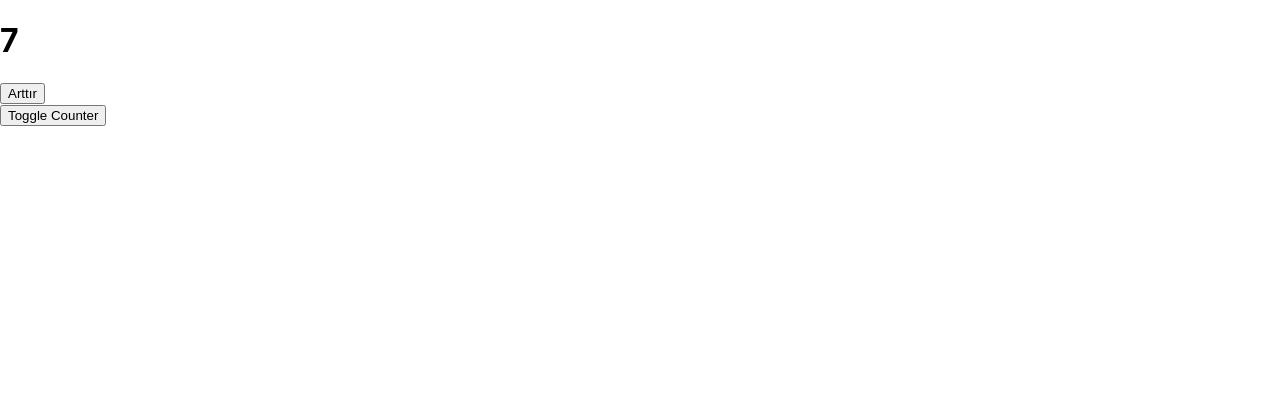
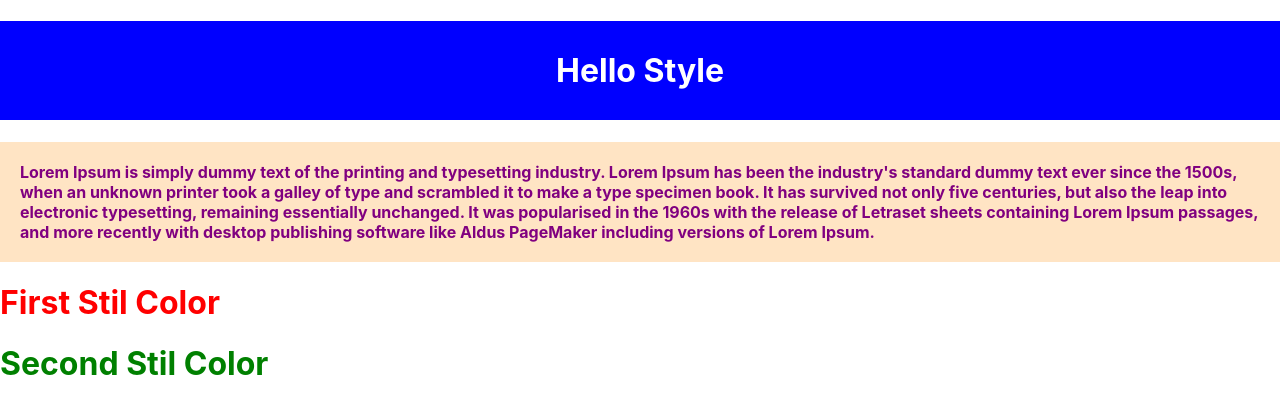
Before and after one commit to zehraikizler/react.js-dersleri, a React (Create React App) app in the folder React.Js/hello-react/: page / in a window 1280 px wide. Shown: the top 414 px of the page. Built offline with nearby package versions, Linux system fonts and the light colour scheme.

Commit message:
Stillendirme temelleri ogrenildi.

```diff
--- a/React.Js/hello-react/src/App.js
+++ b/React.Js/hello-react/src/App.js
@@ -1,5 +1,5 @@
 import './App.css';
-import {useState} from "react";
+// import {useState} from "react";
 // import Header from './Components/ders-01/Header';
 // import Components from './Components/ders-01/Components';
 // import User from "./Components/ders-02/User";
@@ -8,7 +8,10 @@
 // import InputExample from "./Components/ders-03/InputExample";
 // import Inputs from "./Components/ders-03/Inputs";
 // import Lifecycle from "./Components/ders-04/Lifecycle";
-import Unmount from "./Components/ders-04/Unmount";
+// import Unmount from "./Components/ders-04/Unmount";
+import UseStyle from "./Components/ders-05/UseStyle/stil";
+import FirstStil from "./Components/ders-05/FirstStil/stil";
+import SecondStil from "./Components/ders-05/SecondStil/stil";
 
 /*const friendsName = [
   {
@@ -31,7 +34,7 @@
 
 function App() {
 
-  const [isVisible, setIsVisible] = useState(true);
+  // const [isVisible, setIsVisible] = useState(true);
 
   return (
     <div>
@@ -68,8 +71,14 @@
         {/* ders-04 */}
         {/* <Lifecycle /> */}
 
-        {isVisible && <Unmount />}
-        <button onClick={() => setIsVisible(!isVisible)}>Toggle Counter</button>
+        {/* {isVisible && <Unmount />}
+        <button onClick={() => setIsVisible(!isVisible)}>Toggle Counter</button> */}
+
+        {/* ders-05 */}
+
+        <UseStyle />
+        <FirstStil />
+        <SecondStil />
 
     </div>
   );
--- /dev/null
+++ b/React.Js/hello-react/src/Components/ders-05/FirstStil/stil.js
@@ -0,0 +1,13 @@
+import styles from "./styles.module.css";
+
+console.log(styles);
+
+function FirstStil() {
+    return (
+        <div>
+            <h1 className={styles.title}>First Stil Color</h1>
+        </div>
+    );
+}
+
+export default FirstStil;
--- /dev/null
+++ b/React.Js/hello-react/src/Components/ders-05/FirstStil/styles.module.css
@@ -0,0 +1,3 @@
+.title{
+    color: red;
+}
--- /dev/null
+++ b/React.Js/hello-react/src/Components/ders-05/SecondStil/stil.js
@@ -0,0 +1,13 @@
+import styles from "./styles.module.css";
+
+console.log(styles);
+
+function SecondStil() {
+    return (
+        <div>
+            <h1 className={styles.title}>Second Stil Color</h1>
+        </div>
+    );
+}
+
+export default SecondStil;
--- /dev/null
+++ b/React.Js/hello-react/src/Components/ders-05/SecondStil/styles.module.css
@@ -0,0 +1,3 @@
+.title{
+    color: green;
+}
--- /dev/null
+++ b/React.Js/hello-react/src/Components/ders-05/UseStyle/stil.js
@@ -0,0 +1,19 @@
+const paragraphStyle = {
+    color: 'purple',
+    backgroundColor: 'bisque',
+    fontWeight: 'bold',
+    padding: '20px'
+}
+
+function Stil() {
+    return (
+        <div>
+            <h1 style={{ color: "white", backgroundColor: "blue", padding: "30px", textAlign: "center" }}>Hello Style</h1>
+            <p style={paragraphStyle}>
+            Lorem Ipsum is simply dummy text of the printing and typesetting industry. Lorem Ipsum has been the industry's standard dummy text ever since the 1500s, when an unknown printer took a galley of type and scrambled it to make a type specimen book. It has survived not only five centuries, but also the leap into electronic typesetting, remaining essentially unchanged. It was popularised in the 1960s with the release of Letraset sheets containing Lorem Ipsum passages, and more recently with desktop publishing software like Aldus PageMaker including versions of Lorem Ipsum.
+            </p>
+        </div>
+    );
+}
+
+export default Stil;
```
Also changed, not shown: 1 other file (tests, documents, lock files or other folders).
